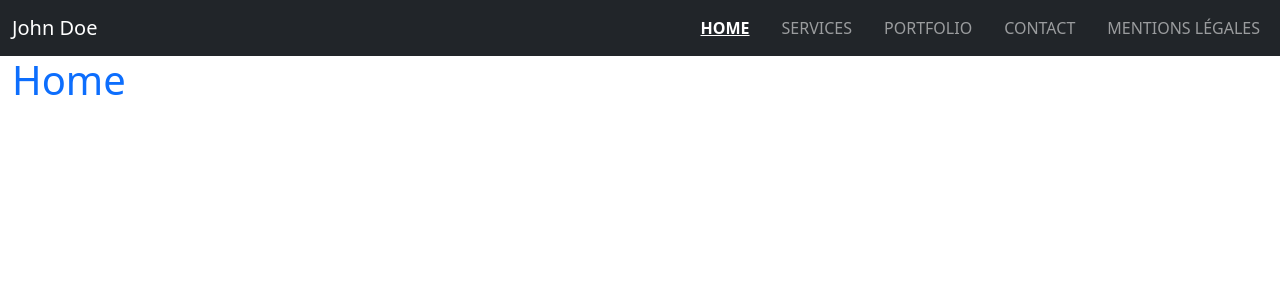
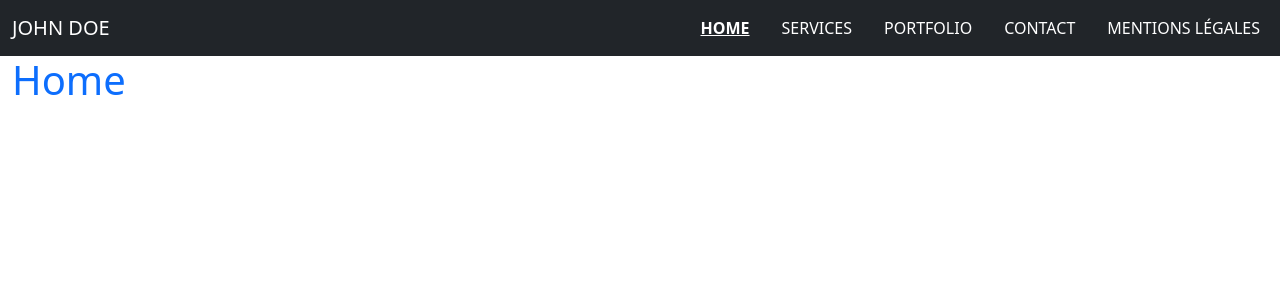
Before and after one commit to JTKaeanon/Devoir-Portfolio-CEF, a React (Create React App) app: page / in a window 1280 px wide. Shown: the top 300 px of the page. Built offline with nearby package versions, Linux system fonts and the light colour scheme.

Commit message:
correction couleur css

```diff
--- a/src/components/Navbar/Navbar.css
+++ b/src/components/Navbar/Navbar.css
@@ -5,7 +5,6 @@
     display: flex ;
     justify-content: space-between ; /* brand left, link right */
     align-items: center ;
-    color: white !important;
 }
 
 /* Brand */
@@ -17,12 +16,14 @@
 .navbar-nav {
     display: flex ;
     margin-left: auto ;    /* Right */
-    gap: 1rem;                       /* space */
+    gap: 1rem;             /* space */
+
 }
 
 /* Link */
 .nav-link {
     text-decoration: none;
+    color: white !important; /*  Color navlinks */
 }
 
 .nav-link:hover {
--- a/src/components/Navbar/Navbar.js
+++ b/src/components/Navbar/Navbar.js
@@ -28,7 +28,7 @@ const Navbar = () => {
     return (
         <nav className="navbar navbar-expand-md navbar-dark bg-dark">
             <div className="container-fluid ">
-                <p className="navbar-brand ">John Doe</p>
+                <p className="navbar-brand ">JOHN DOE</p>
                 <button className={showCollapsedNav ? "navbar-toggler collapsed" : "navbar-toggler"} type="button" data-bs-toggle="collapse" data-bs-target="#navbarNav" aria-controls="navbarNav" aria-expanded={showCollapsedNav ? "true" : "false"} aria-label="Toggle navigation" onClick={handleNavButton}>
                     <span className="navbar-toggler-icon"></span>
                 </button>
```
